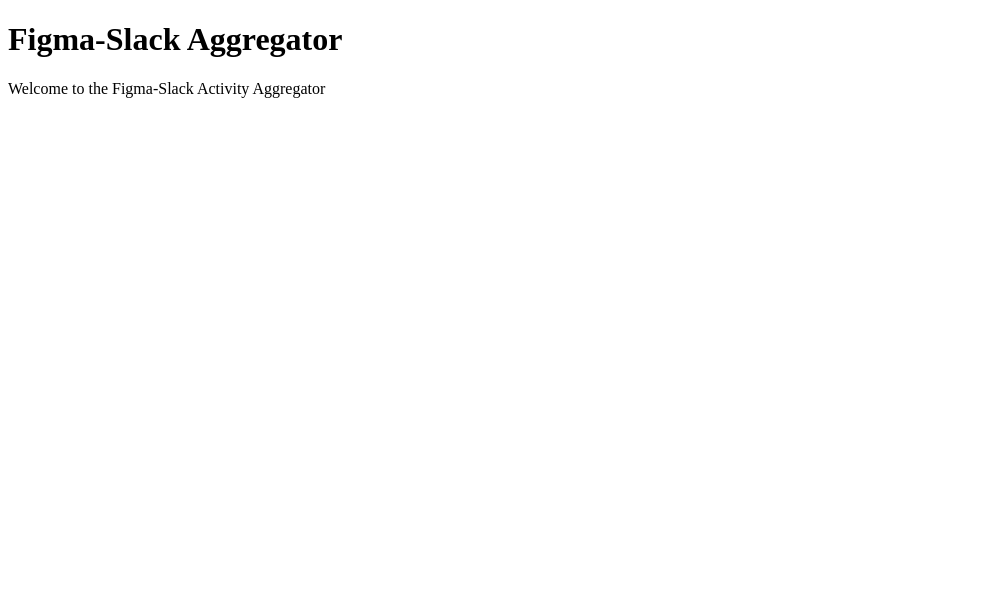
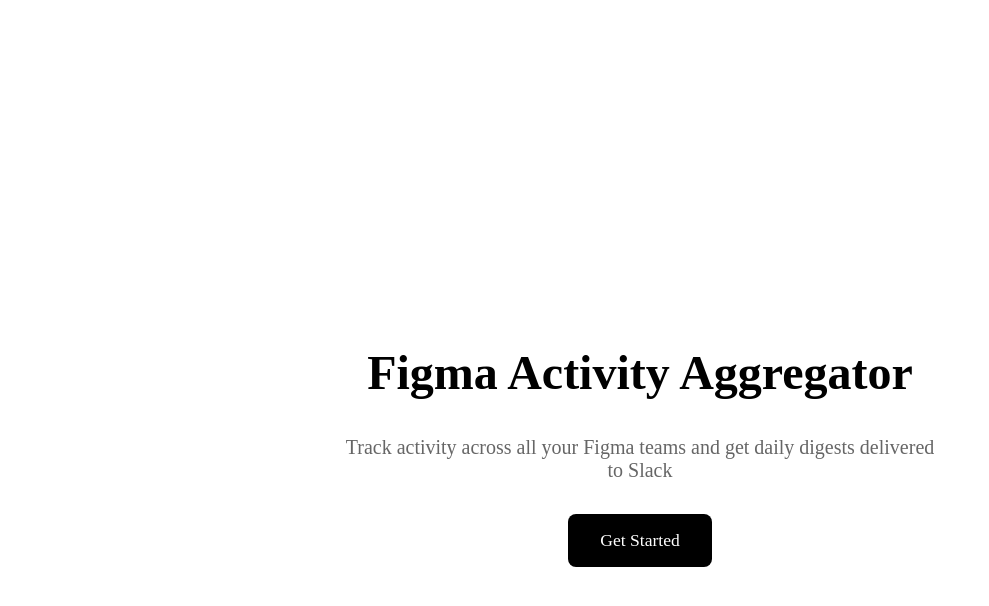
Before and after one commit to themikemahon/figma-activity-aggregator, a Next.js app: page / in a window 1280 px wide. Shown: the top 606 px of the page, without its empty margins (0-989 px from the left). Built offline with nearby package versions, Linux system fonts and the light colour scheme; no server answers.

Commit message:
Update home page with sign-in link and auto-redirect

```diff
--- a/app/page.tsx
+++ b/app/page.tsx
@@ -1,8 +1,47 @@
-export default function Home() {
+import { getServerSession } from 'next-auth/next';
+import { redirect } from 'next/navigation';
+import { authOptions } from '@/app/api/auth/[...nextauth]/route';
+import Link from 'next/link';
+
+export default async function Home() {
+  const session = await getServerSession(authOptions);
+
+  // If already signed in, redirect to config
+  if (session?.user) {
+    redirect('/config');
+  }
+
+  // Otherwise show landing page with sign-in link
   return (
-    <main>
-      <h1>Figma-Slack Aggregator</h1>
-      <p>Welcome to the Figma-Slack Activity Aggregator</p>
+    <main style={{
+      display: 'flex',
+      flexDirection: 'column',
+      alignItems: 'center',
+      justifyContent: 'center',
+      minHeight: '100vh',
+      padding: '2rem',
+      textAlign: 'center',
+    }}>
+      <h1 style={{ fontSize: '3rem', marginBottom: '1rem' }}>
+        Figma Activity Aggregator
+      </h1>
+      <p style={{ fontSize: '1.25rem', color: '#666', marginBottom: '2rem', maxWidth: '600px' }}>
+        Track activity across all your Figma teams and get daily digests delivered to Slack
+      </p>
+      <Link
+        href="/auth/signin"
+        style={{
+          padding: '1rem 2rem',
+          backgroundColor: '#000',
+          color: 'white',
+          textDecoration: 'none',
+          borderRadius: '8px',
+          fontSize: '1.1rem',
+          fontWeight: '500',
+        }}
+      >
+        Get Started
+      </Link>
     </main>
   );
 }
```
